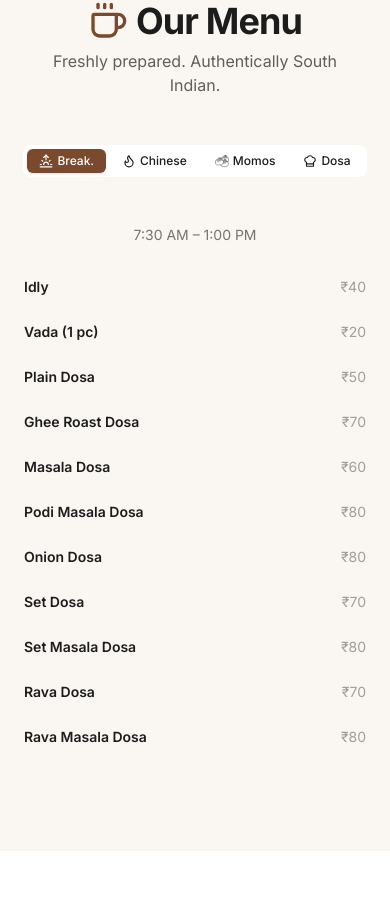
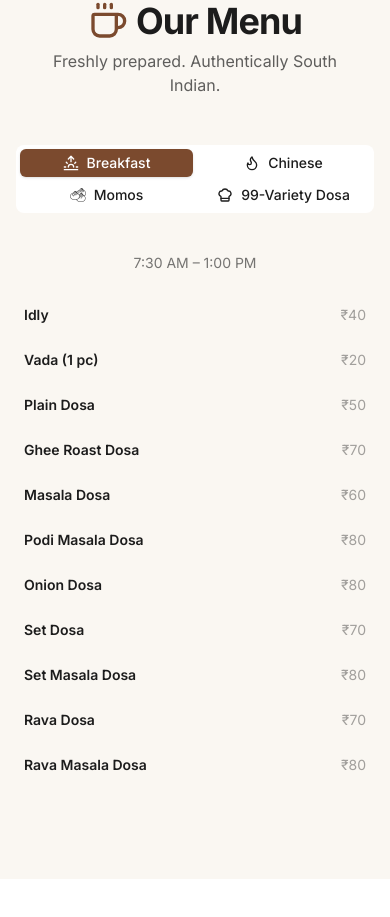
Before and after one commit to pooezhilanselva/Southentic-Cafe, a Next.js app: page / in a window 390 px wide. Shown: the part 1882-2799 px from the top of the page. Built offline with nearby package versions, Linux system fonts and the light colour scheme; some icons are missing.

Commit message:
style: enhance MenuTabs layout and improve tab trigger accessibility

```diff
--- a/app/components/MenuTabs.tsx
+++ b/app/components/MenuTabs.tsx
@@ -23,37 +23,36 @@ export default function MenuTabs() {
       </Reveal>
 
       <Tabs defaultValue="breakfast" className="space-y-10">
-        <div className="flex justify-center overflow-x-auto pb-2">
-          <TabsList className="inline-flex gap-1 bg-white p-1 h-auto w-auto min-w-min">
+        <div className="flex justify-center">
+          <TabsList className="grid grid-cols-2 sm:inline-flex gap-1 bg-white p-1 h-auto w-full sm:w-auto max-w-md sm:max-w-none">
           <TabsTrigger
             value="breakfast"
-            className="data-[state=active]:bg-cafe-accent data-[state=active]:text-white gap-1 sm:gap-2 text-xs sm:text-sm whitespace-nowrap px-3 sm:px-4"
+            className="data-[state=active]:bg-cafe-accent data-[state=active]:text-white gap-2 text-sm flex items-center justify-center"
           >
-            <Sunrise size={14} className="sm:w-4 sm:h-4" />
-            <span className="hidden sm:inline">Breakfast</span>
-            <span className="sm:hidden">Break.</span>
+            <Sunrise size={16} />
+            <span>Breakfast</span>
           </TabsTrigger>
           <TabsTrigger
             value="chinese"
-            className="data-[state=active]:bg-cafe-accent data-[state=active]:text-white gap-1 sm:gap-2 text-xs sm:text-sm whitespace-nowrap px-3 sm:px-4"
+            className="data-[state=active]:bg-cafe-accent data-[state=active]:text-white gap-2 text-sm flex items-center justify-center"
           >
-            <Flame size={14} className="sm:w-4 sm:h-4" />
-            Chinese
+            <Flame size={16} />
+            <span>Chinese</span>
           </TabsTrigger>
           <TabsTrigger
             value="momos"
-            className="data-[state=active]:bg-cafe-accent data-[state=active]:text-white gap-1 sm:gap-2 text-xs sm:text-sm whitespace-nowrap px-3 sm:px-4"
+            className="data-[state=active]:bg-cafe-accent data-[state=active]:text-white gap-2 text-sm flex items-center justify-center"
           >
-            <Image src="/momo.png" width={14} height={14} alt="Momos" className="w-3.5 h-3.5 sm:w-4 sm:h-4" />
-            Momos
+            <Image src="/momo.png" width={16} height={16} alt="Momos" className="w-4 h-4" />
+            <span>Momos</span>
           </TabsTrigger>
           <TabsTrigger
             value="varietyDosa"
-            className="data-[state=active]:bg-cafe-accent data-[state=active]:text-white gap-1 sm:gap-2 text-xs sm:text-sm whitespace-nowrap px-3 sm:px-4"
+            className="data-[state=active]:bg-cafe-accent data-[state=active]:text-white gap-2 text-sm flex items-center justify-center"
           >
-            <ChefHat size={14} className="sm:w-4 sm:h-4" />
+            <ChefHat size={16} />
             <span className="hidden sm:inline">99-Variety Dosa</span>
-            <span className="sm:hidden">Dosa</span>
+            <span className="sm:hidden">99-Variety Dosa</span>
           </TabsTrigger>
         </TabsList>
         </div>
```
